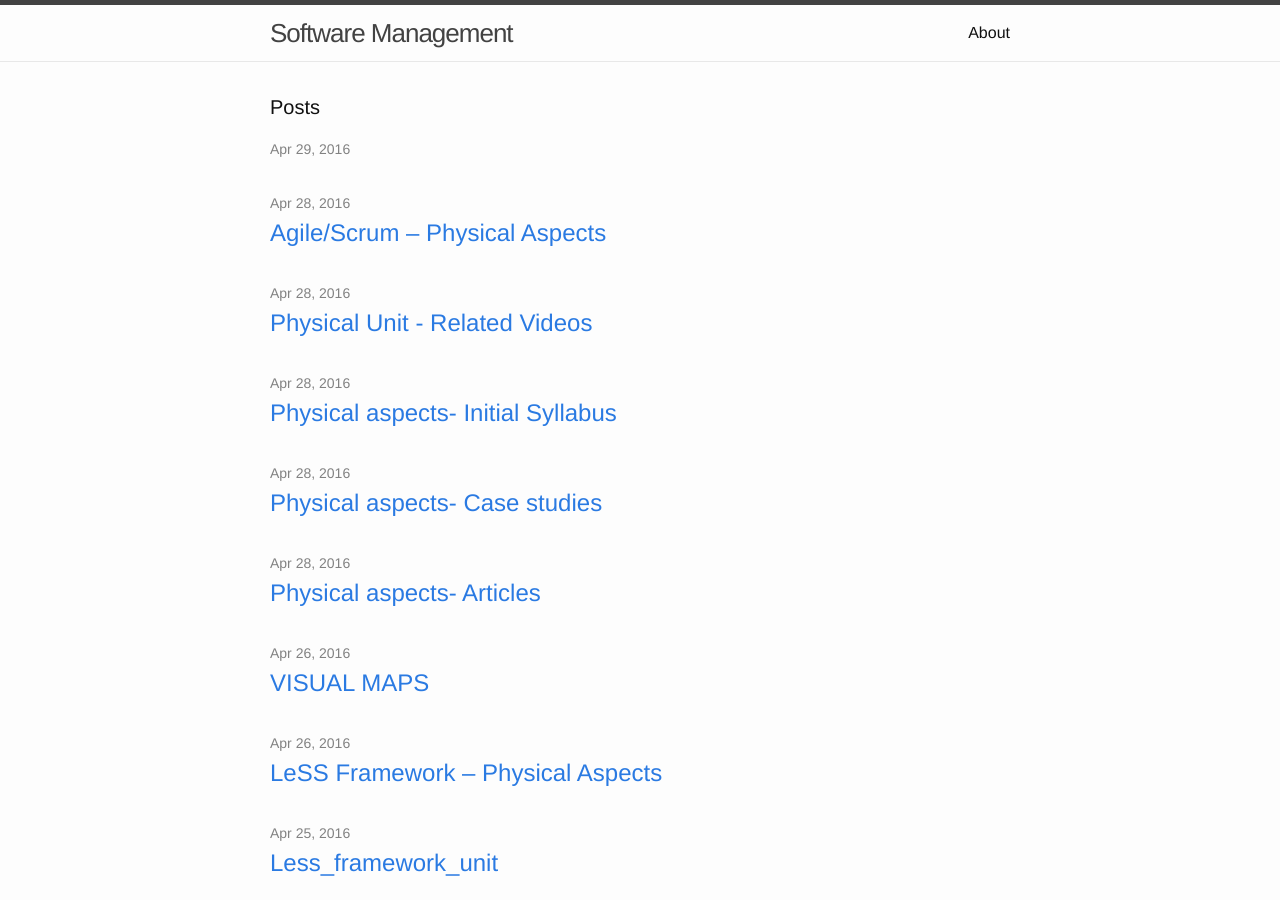
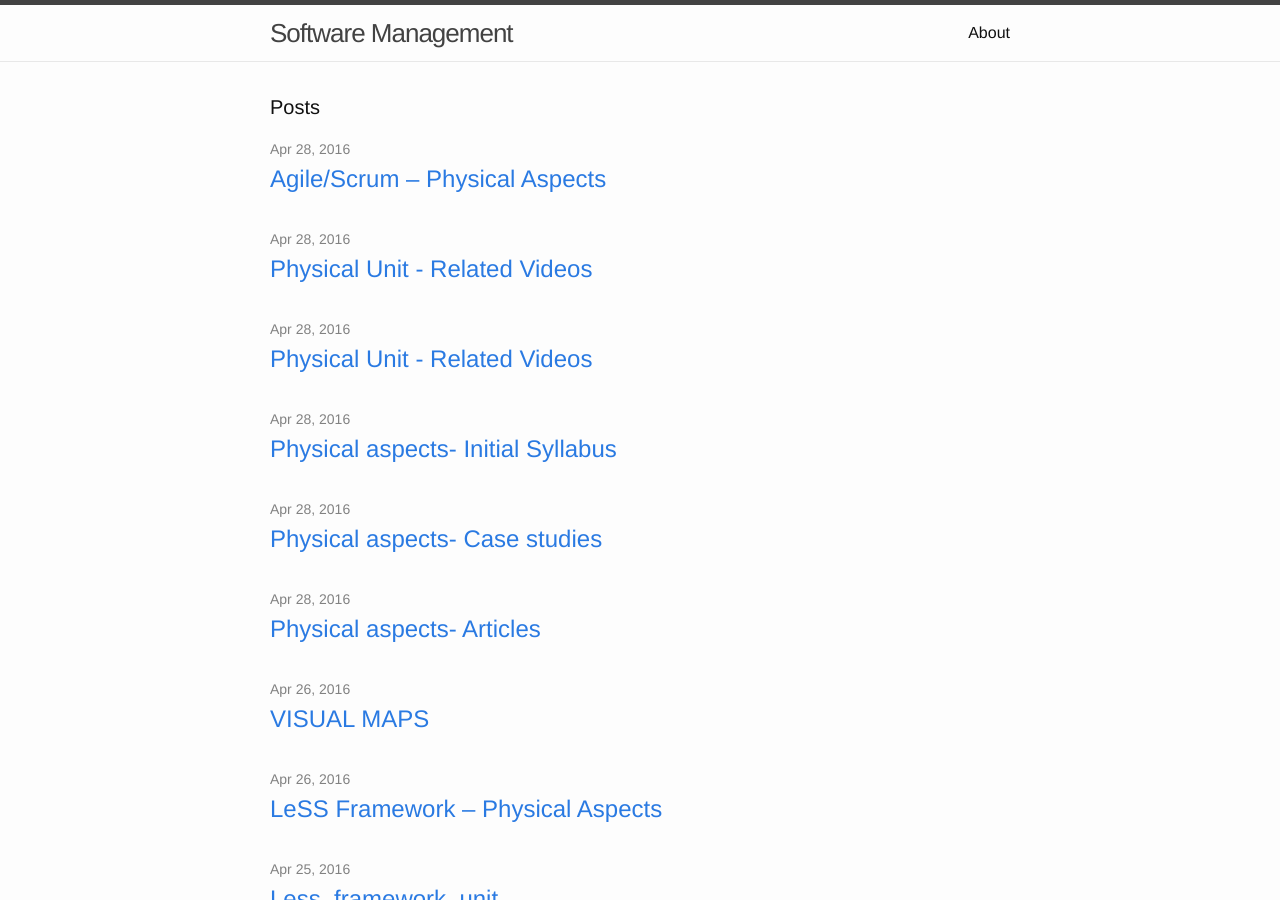
Before and after one commit to css566/css566.github.io, a Jekyll site: the page built from index.html, in a window 1280 px wide and 900 px high. Built offline with Jekyll 4.4.1, drawn with Linux system fonts in a browser that asks for light colours; comment, search, counter and statistics services are not loaded.

Commit message:
Update 2016-04-28-agile_economic.md

```diff
--- a/_posts/2016-04-28-agile_economic.md
+++ b/_posts/2016-04-28-agile_economic.md
@@ -1,6 +1,6 @@
 ---
 layout: post
-title: Agile Software Management: Economic Aspects
+title: Physical Unit - Related Videos
 ---
 Agile Software Management: Economic Aspects
 ===================
```
